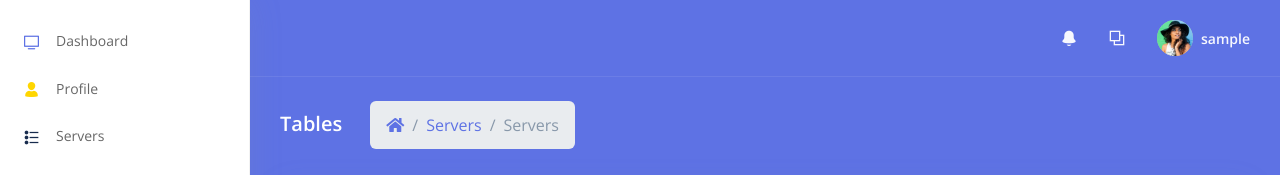
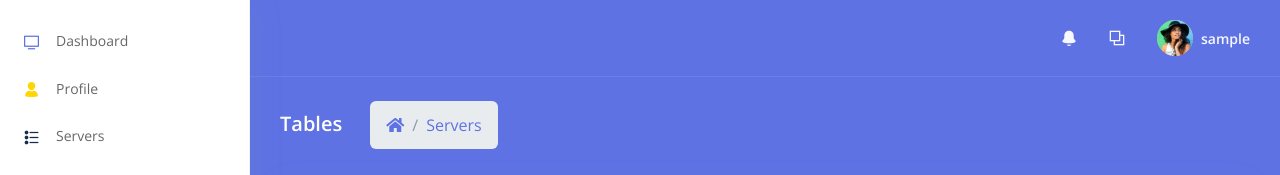
Before and after one commit to Jeann-Carlos/RsyncOverVpnWebsite, a Flask app: page /servers.html in a window 1280 px wide. Shown: the top 175 px of the page. Run offline with Flask 2, Linux system fonts and the light colour scheme; the visitor is signed in with stand-in values (Sample User, id 1); data comes from the database, SQL or seed files in the repository; data that the repository does not hold is empty; some libraries are stand-ins or nearby versions.

Commit message:
adding page that supports te viewing of hosts.

```diff
--- a/apps/templates/home/servers.html
+++ b/apps/templates/home/servers.html
@@ -12,9 +12,8 @@
             <h6 class="h2 text-white d-inline-block mb-0">Tables</h6>
             <nav aria-label="breadcrumb" class="d-none d-md-inline-block ml-md-4">
               <ol class="breadcrumb breadcrumb-links breadcrumb-dark">
-                <li class="breadcrumb-item"><a href="#"><i class="fas fa-home"></i></a></li>
-                <li class="breadcrumb-item"><a href="#">Servers</a></li>
-                <li class="breadcrumb-item active" aria-current="page">Servers</li>
+                <li class="breadcrumb-item"><a href="servers.html"><i class="fas fa-home"></i></a></li>
+                <li class="breadcrumb-item"><a href="servers.html">Servers</a></li>
               </ol>
             </nav>
           </div>
@@ -59,6 +58,7 @@
                       </div>
                     </th>
                 <td class="connecteddevices">
+
                   {{entry[2]}}
                 </td>
                 <td class="user">
```
